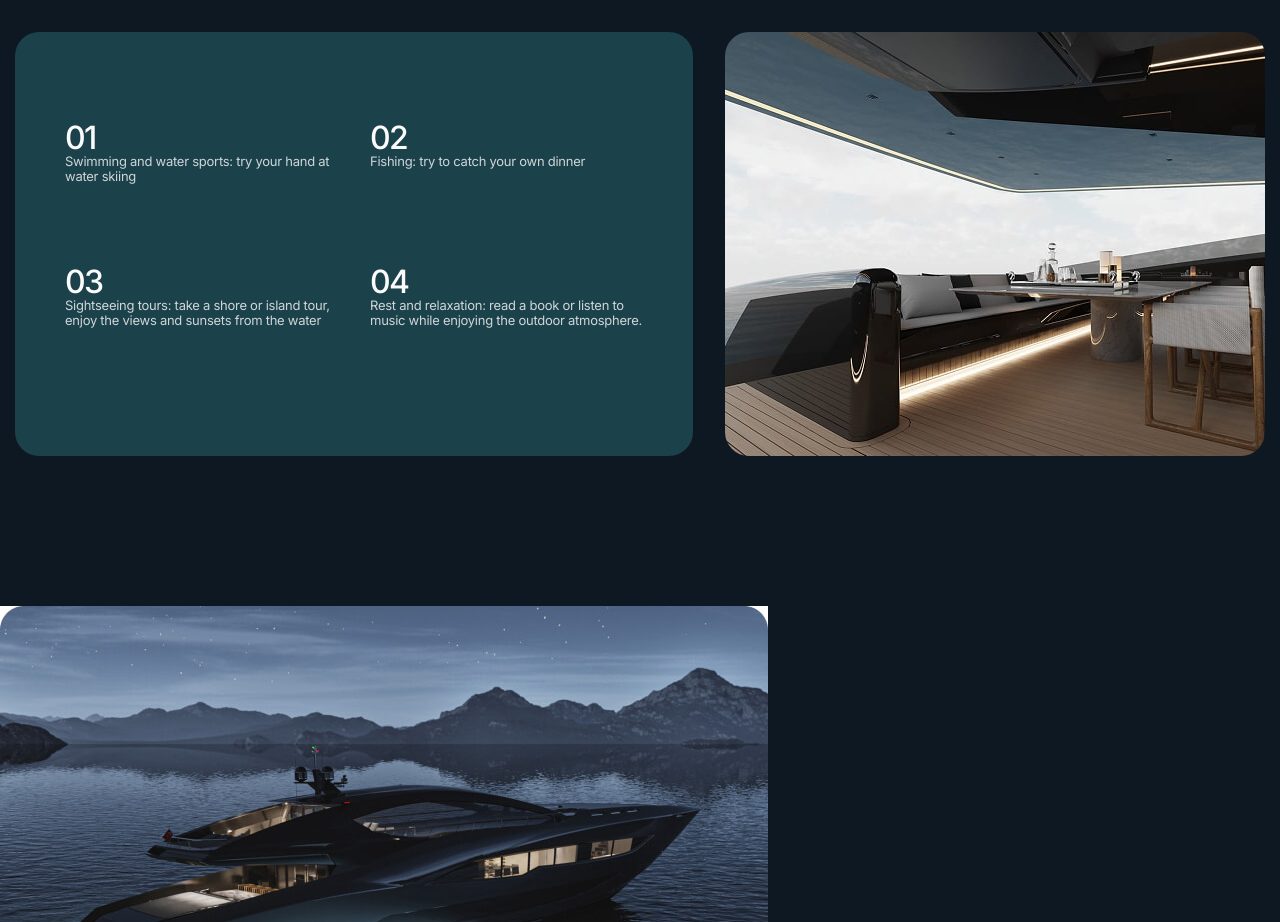
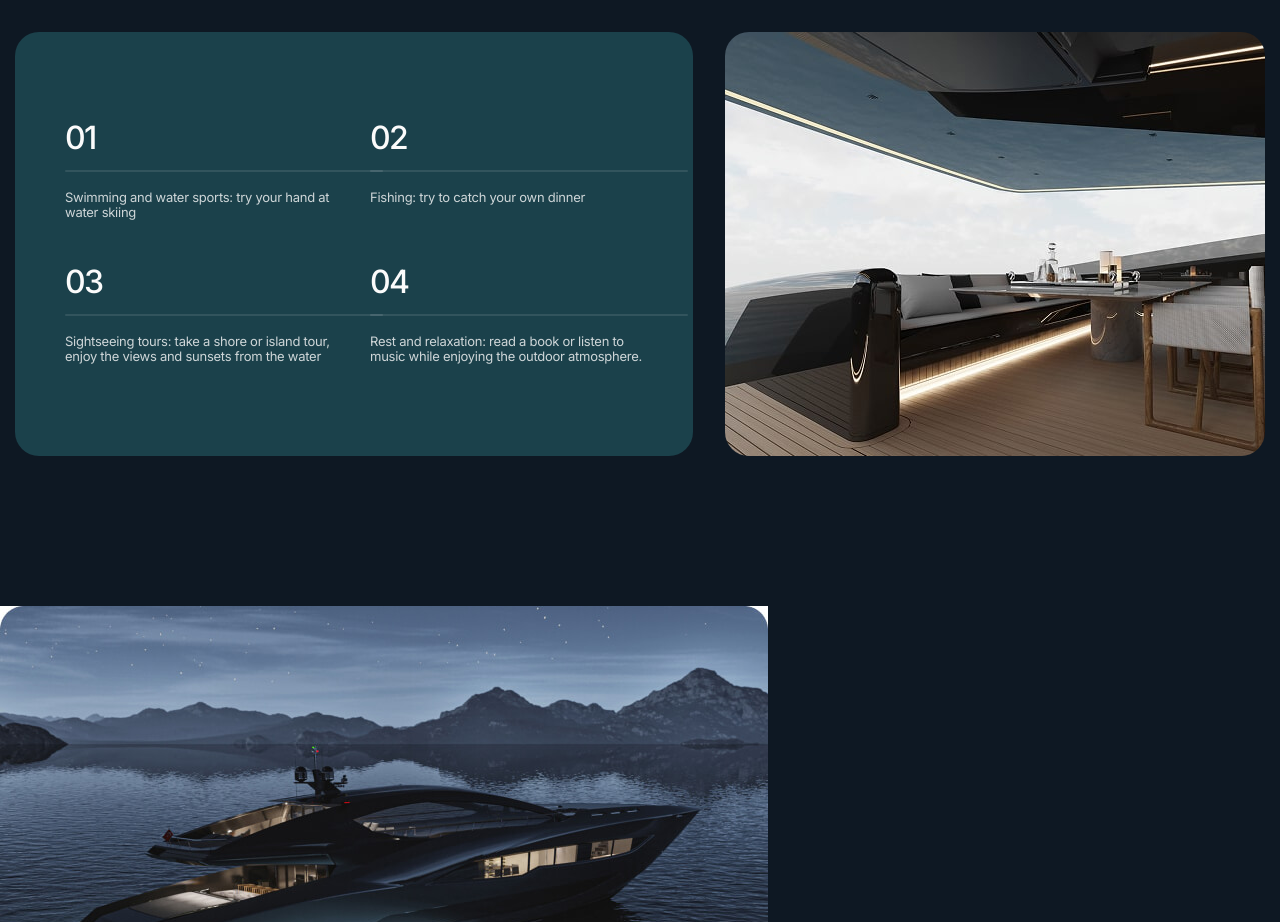
Before and after one commit to NataliaFiltanovych/blandad-yachjet-main, a website built with Vite: page src/index.html in a window 1280 px wide. Shown: the part 2640-3562 px from the top of the page. Built offline with nearby package versions, Linux system fonts and the light colour scheme.

Commit message:
update advantages.css

```diff
--- a/src/css/advantages.css
+++ b/src/css/advantages.css
@@ -45,7 +45,24 @@
   line-height: 1;
   letter-spacing: -0.05em;
   color: #fbfbfb;
+
+  margin-bottom: 18px;
+
+  position: relative;
+  display: inline-block;
 }
+
+.advantages-section-item-title::after {
+  content: '';
+  position: absolute;
+  bottom: -18px;
+  left: 0;
+  width: 318px;
+  height: 2px;
+  border-radius: 18px;
+  background-color: rgba(251, 251, 251, 0.1);
+}
+
 .advantages-section-item-text {
   font-weight: 400;
   font-size: 13px;
@@ -53,6 +70,7 @@
   letter-spacing: -0.02em;
   color: #fbfbfb;
   opacity: 0.8;
+  margin-top: 18px;
 }
 
 .advantages-section-image {
```
